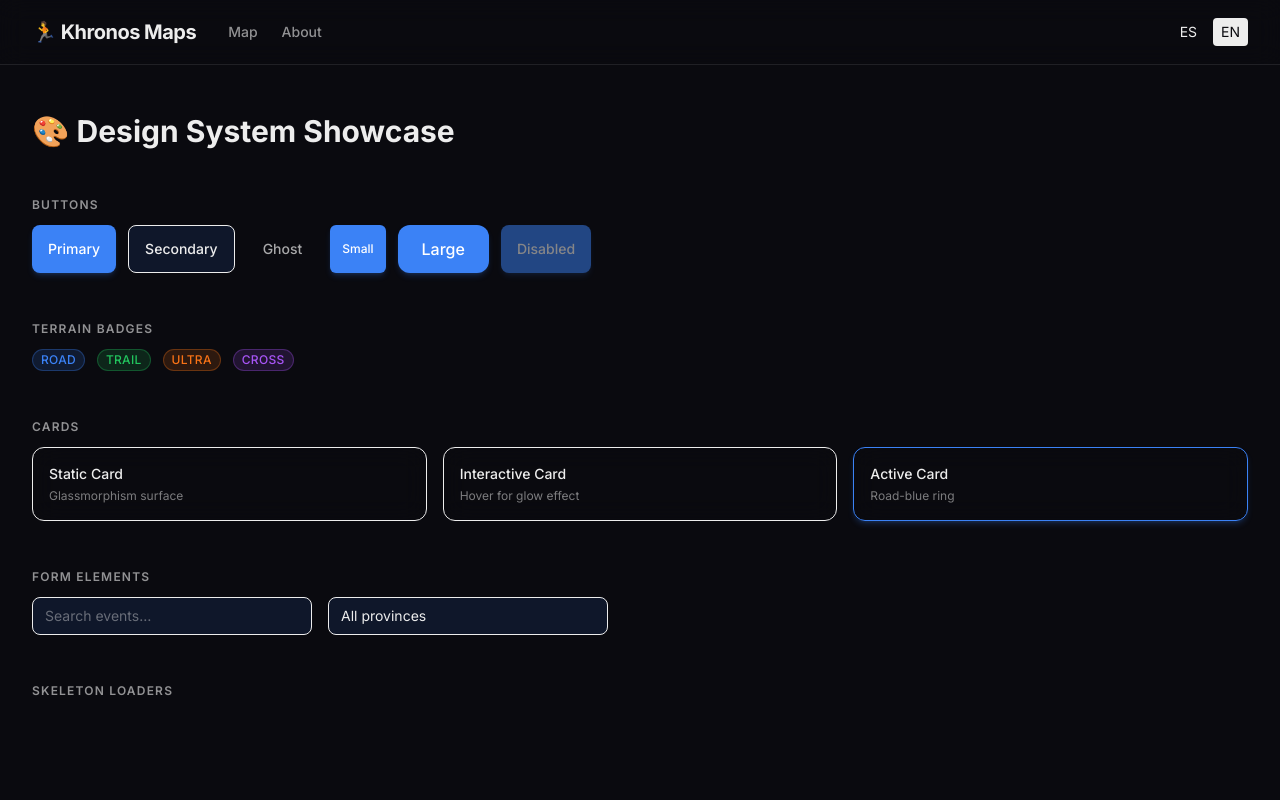
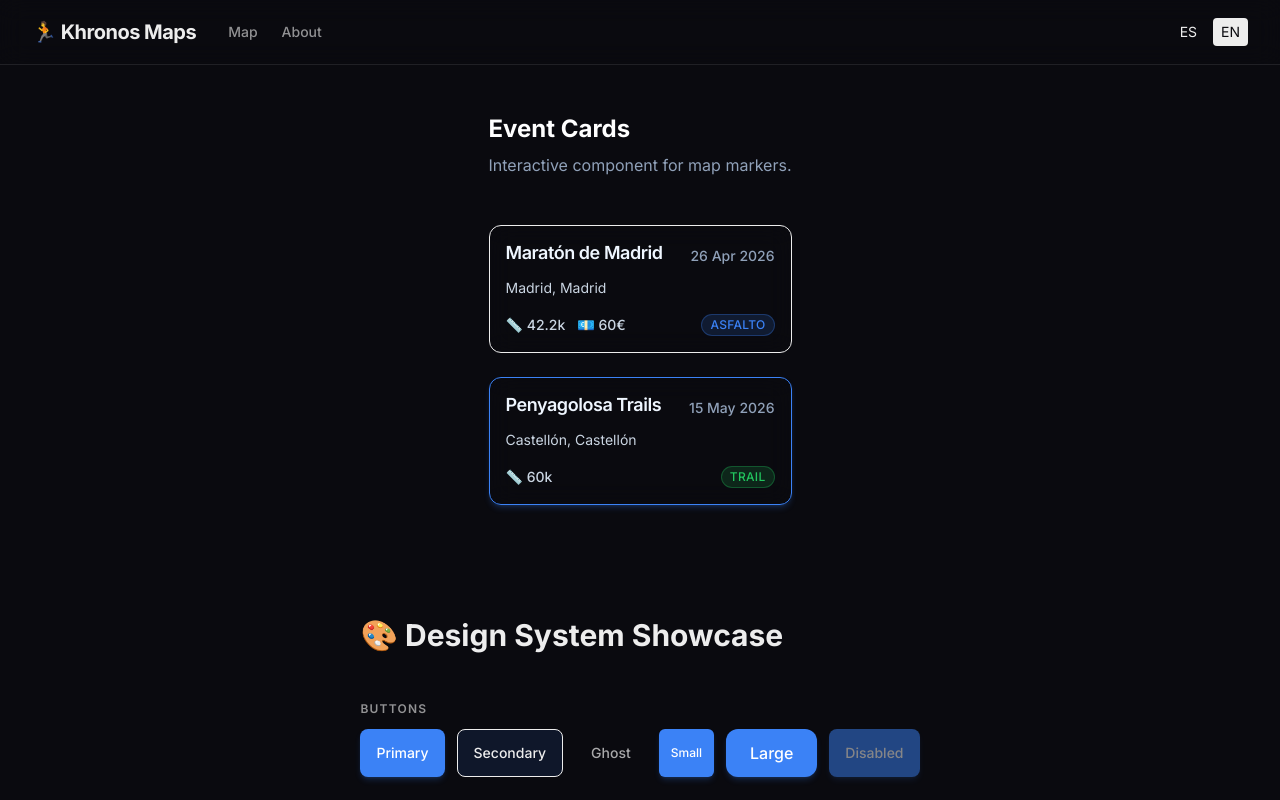
Before and after one commit to javiersanag/khronos-maps, a Next.js app: page /en in a window 1280 px wide. Shown: the top 800 px of the page. Built offline with nearby package versions, Linux system fonts and the light colour scheme.

Commit message:
feat(ui): ISSUE-17 - Event Card component
- Add format.ts utilities for dates, distance, and badge mappings
- Build EventCard component integrating Card and Badge primitives
- Add demo layout to the landing page

```diff
--- a/src/app/[locale]/page.tsx
+++ b/src/app/[locale]/page.tsx
@@ -1,9 +1,65 @@
 import { setRequestLocale } from 'next-intl/server';
 import { DesignShowcase } from '@/components/ui/DesignShowcase';
+import { Container } from '@/components/ui/Container';
+import { EventCard } from '@/components/events/EventCard';
+import { NormalizedEvent } from '@/types/event';
 
 export default async function Home({ params }: { params: Promise<{ locale: string }> }) {
     const { locale } = await params;
     setRequestLocale(locale);
 
-    return <DesignShowcase />;
+    const dummyEvents: NormalizedEvent[] = [
+        {
+            id: '1',
+            runnea_id: 101,
+            name: 'Maratón de Madrid',
+            slug: 'maraton-madrid',
+            date: new Date('2026-04-26'),
+            location: 'Madrid',
+            province: 'Madrid',
+            format: 'Asfalto',
+            distance: 42.195,
+            elevation: 250,
+            price: 60,
+            website: null,
+            registration_link: null,
+            status: 'inscripciones-abiertas',
+            coordinates: { lat: 40.4168, lng: -3.7038 },
+            created_at: new Date(),
+            updated_at: new Date(),
+        },
+        {
+            id: '2',
+            runnea_id: 102,
+            name: 'Penyagolosa Trails',
+            slug: 'penyagolosa',
+            date: new Date('2026-05-15'),
+            location: 'Castellón',
+            province: 'Castellón',
+            format: 'Trail',
+            distance: 60,
+            elevation: 3300,
+            price: null,
+            website: null,
+            registration_link: null,
+            status: null,
+            coordinates: { lat: 40.2312, lng: -0.1923 },
+            created_at: new Date(),
+            updated_at: new Date(),
+        }
+    ];
+
+    return (
+        <main className="min-h-screen py-12 flex flex-col gap-16">
+            <Container className="max-w-2xl flex flex-col gap-6">
+                <div>
+                    <h2 className="text-2xl font-bold text-white mb-2">Event Cards</h2>
+                    <p className="text-slate-400 mb-6">Interactive component for map markers.</p>
+                </div>
+                {dummyEvents.map(e => <EventCard key={e.id} event={e} active={e.id === '2'} />)}
+            </Container>
+
+            <DesignShowcase />
+        </main>
+    );
 }
--- /dev/null
+++ b/src/components/events/EventCard.tsx
@@ -0,0 +1,50 @@
+import { NormalizedEvent } from '@/types/event';
+import { Card } from '@/components/ui/Card';
+import { Badge } from '@/components/ui/Badge';
+import { formatDate, formatDistance, getTerrainFromFormat } from '@/lib/utils/format';
+
+interface EventCardProps {
+    event: NormalizedEvent;
+    onClick?: () => void;
+    active?: boolean;
+}
+
+export function EventCard({ event, onClick, active }: EventCardProps) {
+    const terrain = getTerrainFromFormat(event.format);
+
+    return (
+        <Card onClick={onClick} active={active} className="flex flex-col gap-3">
+            {/* Header: Name and Date */}
+            <div className="flex justify-between items-start gap-4">
+                <h3 className="font-semibold text-lg leading-tight tracking-tight text-blue-50">
+                    {event.name}
+                </h3>
+                <span className="text-sm font-medium text-slate-400 whitespace-nowrap pt-1">
+                    {formatDate(event.date)}
+                </span>
+            </div>
+
+            {/* Middle: Location */}
+            <div className="text-sm text-slate-300">
+                {event.location}, {event.province}
+            </div>
+
+            {/* Footer: Metadata and Badges */}
+            <div className="flex items-center justify-between mt-1">
+                <div className="flex items-center gap-3 text-sm font-medium text-slate-300">
+                    {event.distance ? (
+                        <span>📏 {formatDistance(event.distance)}</span>
+                    ) : null}
+
+                    {event.price ? (
+                        <span>💶 {event.price}€</span>
+                    ) : null}
+                </div>
+
+                <Badge terrain={terrain}>
+                    {event.format}
+                </Badge>
+            </div>
+        </Card>
+    );
+}
--- /dev/null
+++ b/src/lib/utils/format.ts
@@ -0,0 +1,43 @@
+/**
+ * Format an ISO date string or Date object into a readable string.
+ * Example: "12 Oct 2026"
+ */
+export function formatDate(dateStr: Date | string | null | undefined): string {
+    if (!dateStr) return 'TBD';
+    const d = new Date(dateStr);
+    if (isNaN(d.getTime())) return 'TBD';
+
+    return new Intl.DateTimeFormat('en-GB', {
+        day: 'numeric',
+        month: 'short',
+        year: 'numeric',
+    }).format(d);
+}
+
+/**
+ * Format distance to append 'k' and round to 1 decimal place.
+ * Example: 21.097 -> "21.1k", 10 -> "10k"
+ */
+export function formatDistance(distance: number | null | undefined): string {
+    if (distance == null || distance === 0) return 'N/A';
+
+    // Round to 1 decimal place max
+    const rounded = Math.round(distance * 10) / 10;
+    return `${rounded}k`;
+}
+
+/**
+ * Map the database `format` string (e.g. "Asfalto", "Trail")
+ * to the exact UI `Terrain` type required by the Badge component.
+ */
+export function getTerrainFromFormat(format: string | null | undefined): 'road' | 'trail' | 'ultra' | 'cross' {
+    if (!format) return 'road'; // default
+
+    const f = format.toLowerCase();
+    if (f.includes('trail')) return 'trail';
+    if (f.includes('ultra')) return 'ultra';
+    if (f.includes('cross') || f.includes('xc')) return 'cross';
+
+    // Everything else falls back to road (Asfalto, Ruta, etc)
+    return 'road';
+}
```
